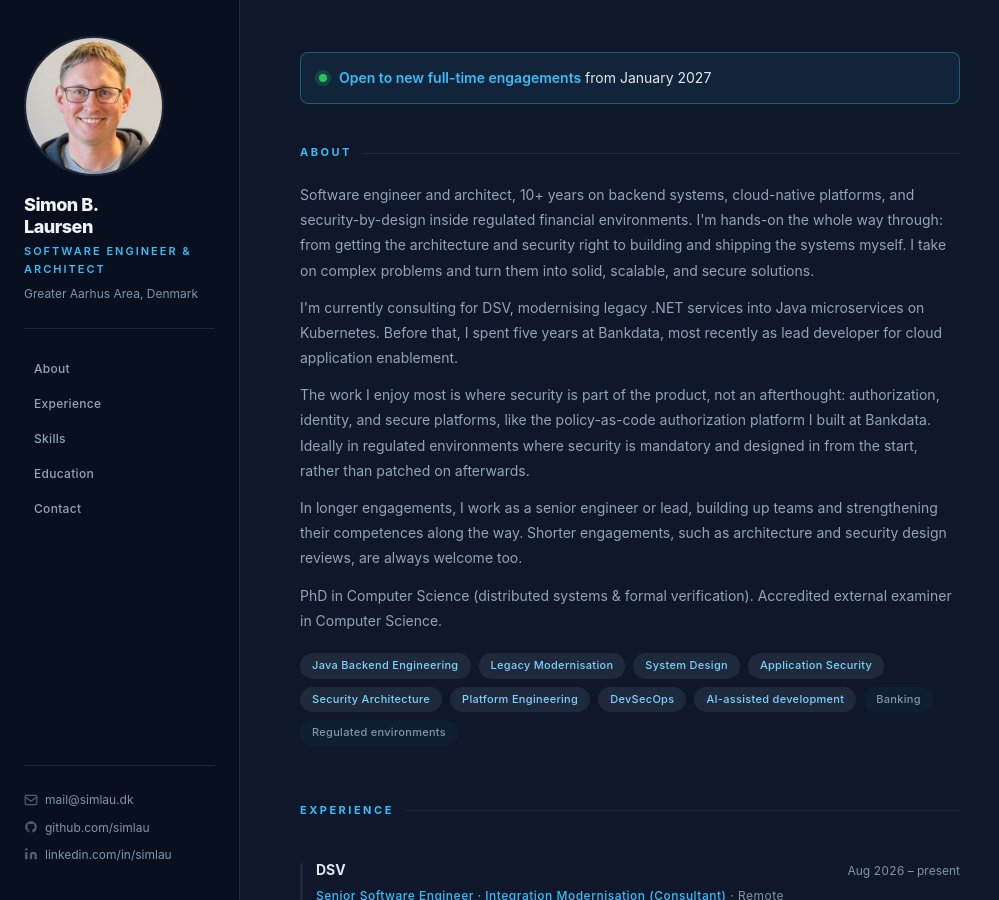
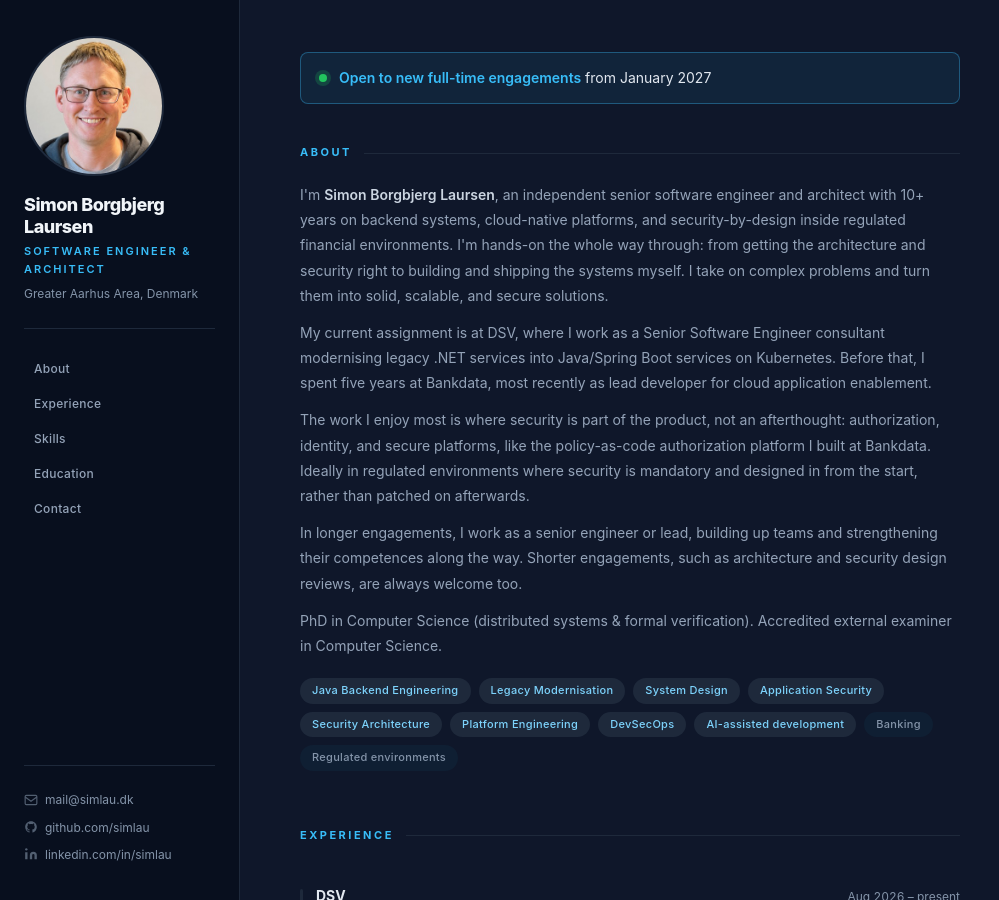
Before and after one commit to simlau/simlau.github.io, a Jekyll site: the page built from index.md, in a window 1280 px wide and 900 px high. Shown: the whole window, without its empty margins (0-999 px from the left). Built offline with Jekyll 4.4.1, drawn with Linux system fonts in a browser that asks for light colours.

Commit message:
seo: use full name Simon Borgbjerg Laursen, current independent role, richer Person JSON-LD

```diff
--- a/_config.yml
+++ b/_config.yml
@@ -1,5 +1,5 @@
-title: Simon B. Laursen
-description: "Hands-on software engineer and architect: Java backend, cloud-native platforms, and security in regulated environments. Open to full-time engagements from January 2027."
+title: Simon Borgbjerg Laursen
+description: "Simon Borgbjerg Laursen is an independent senior software engineer specialising in Java, Spring Boot, distributed systems, software architecture, cloud platforms and application security."
 url: https://simlau.dk
 
 markdown: kramdown
--- a/_layouts/default.html
+++ b/_layouts/default.html
@@ -3,36 +3,59 @@
 <head>
   <meta charset="UTF-8"/>
   <meta name="viewport" content="width=device-width, initial-scale=1.0"/>
-  <title>{{ page.title }} · Software Engineer &amp; Architect</title>
+  <title>{{ page.title }} | Senior Java Developer &amp; Software Architect</title>
   <meta name="description" content="{{ site.description }}"/>
   <link rel="canonical" href="https://simlau.dk/"/>
   <meta property="og:type" content="profile"/>
+  <meta property="og:site_name" content="{{ site.title }}"/>
   <meta property="og:url" content="https://simlau.dk/"/>
-  <meta property="og:title" content="{{ page.title }} · Software Engineer &amp; Architect"/>
+  <meta property="og:title" content="{{ page.title }} | Senior Java Developer &amp; Software Architect"/>
   <meta property="og:description" content="{{ site.description }}"/>
   <meta property="og:image" content="https://simlau.dk/og-image.png?v=2"/>
   <meta property="og:image:width" content="1200"/>
   <meta property="og:image:height" content="630"/>
+  <meta property="og:image:alt" content="{{ site.title }}"/>
   <meta name="twitter:card" content="summary_large_image"/>
+  <meta name="twitter:title" content="{{ page.title }} | Senior Java Developer &amp; Software Architect"/>
+  <meta name="twitter:description" content="{{ site.description }}"/>
+  <meta name="twitter:image" content="https://simlau.dk/og-image.png?v=2"/>
   <link rel="shortcut icon" type="image/x-icon" href="{{ '/favicon.ico' | relative_url }}"/>
   <script type="application/ld+json">
   {
     "@context": "https://schema.org",
     "@type": "Person",
-    "name": "Simon B. Laursen",
-    "alternateName": ["Simon Laursen", "Simon Borgbjerg Laursen"],
-    "jobTitle": "Software Engineer & Architect",
+    "@id": "https://simlau.dk/#person",
+    "name": "Simon Borgbjerg Laursen",
+    "alternateName": ["Simon B. Laursen", "Simon Laursen"],
+    "jobTitle": "Independent Senior Software Engineer & Architect",
+    "description": "{{ site.description }}",
     "url": "https://simlau.dk/",
     "image": "https://simlau.dk/me.jpg",
+    "email": "mailto:mail@simlau.dk",
     "address": {
       "@type": "PostalAddress",
       "addressLocality": "Aarhus",
       "addressCountry": "DK"
     },
+    "alumniOf": {
+      "@type": "CollegeOrUniversity",
+      "name": "Aalborg University"
+    },
+    "knowsAbout": [
+      "Java",
+      "Spring Boot",
+      "Distributed Systems",
+      "Software Architecture",
+      "Application Security",
+      "Kubernetes",
+      "AWS",
+      "Kafka"
+    ],
     "sameAs": [
       "https://www.linkedin.com/in/simlau",
       "https://github.com/simlau",
-      "https://scholar.google.com/citations?user=xbUxPqwAAAAJ"
+      "https://scholar.google.com/citations?user=xbUxPqwAAAAJ",
+      "https://services2.brics.dk/censor/censor-870"
     ]
   }
   </script>
@@ -383,9 +406,9 @@
 <!-- SIDEBAR -->
 <aside class="sidebar">
   <div class="sidebar-header">
-    <img class="sidebar-photo" src="{{ '/me.jpg' | relative_url }}" alt="Simon B. Laursen" width="140" height="140"/>
+    <img class="sidebar-photo" src="{{ '/me.jpg' | relative_url }}" alt="Simon Borgbjerg Laursen" width="140" height="140"/>
     <div>
-    <h1 class="sidebar-name">Simon B.<br> Laursen</h1>
+    <h1 class="sidebar-name">Simon Borgbjerg<br> Laursen</h1>
     <div class="sidebar-title">Software Engineer &amp; Architect</div>
     <div class="sidebar-location">Greater Aarhus Area, Denmark</div>
     </div>
@@ -430,10 +453,10 @@
   <section class="section" id="about">
     <h2 class="section-label">About</h2>
     <p class="about-text">
-      Software engineer and architect, 10+ years on backend systems, cloud-native platforms, and security-by-design inside regulated financial environments. I'm hands-on the whole way through: from getting the architecture and security right to building and shipping the systems myself. I take on complex problems and turn them into solid, scalable, and secure solutions.
+      I'm <strong>Simon Borgbjerg Laursen</strong>, an independent senior software engineer and architect with 10+ years on backend systems, cloud-native platforms, and security-by-design inside regulated financial environments. I'm hands-on the whole way through: from getting the architecture and security right to building and shipping the systems myself. I take on complex problems and turn them into solid, scalable, and secure solutions.
     </p>
     <p class="about-text" style="margin-top:12px;">
-      I'm currently consulting for DSV, modernising legacy .NET services into Java microservices on Kubernetes. Before that, I spent five years at Bankdata, most recently as lead developer for cloud application enablement.
+      My current assignment is at DSV, where I work as a Senior Software Engineer consultant modernising legacy .NET services into Java/Spring Boot services on Kubernetes. Before that, I spent five years at Bankdata, most recently as lead developer for cloud application enablement.
     </p>
     <p class="about-text" style="margin-top:12px;">
       The work I enjoy most is where security is part of the product, not an afterthought: authorization, identity, and secure platforms, like the policy-as-code authorization platform I built at Bankdata. Ideally in regulated environments where security is mandatory and designed in from the start, rather than patched on afterwards.
--- a/index.md
+++ b/index.md
@@ -1,4 +1,4 @@
 ---
 layout: default
-title: Simon B. Laursen
+title: Simon Borgbjerg Laursen
 ---
```
